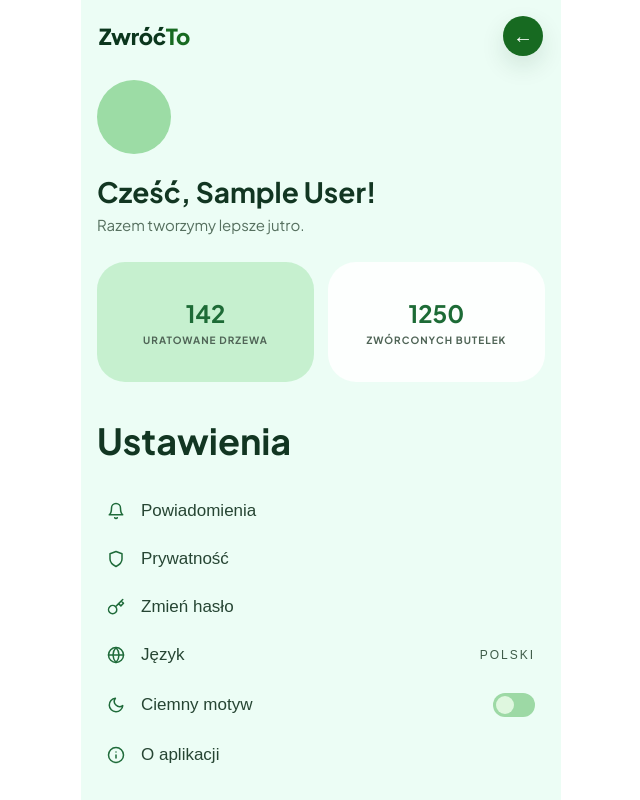
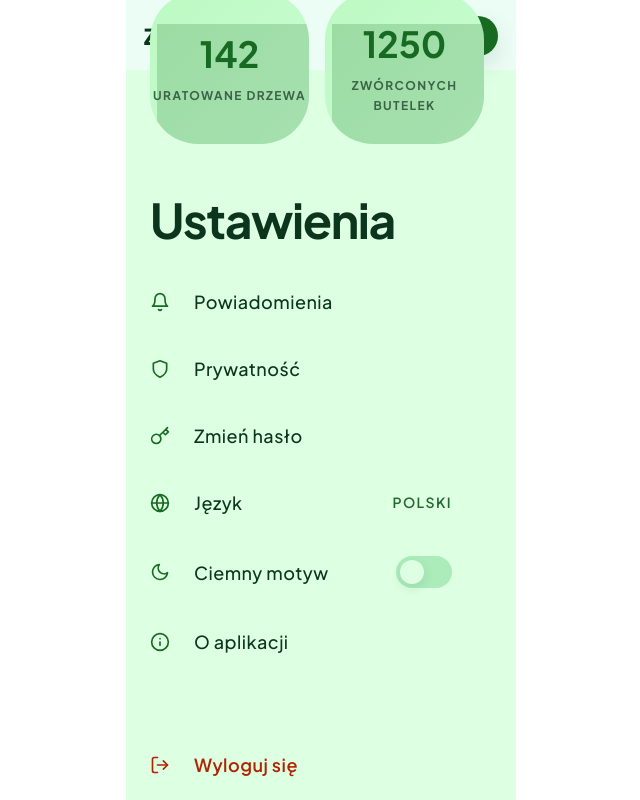
Before and after one commit to KezQu/ZwrocTo, a React (Create React App) app in the folder zwroc_to/: page /profile in a window 1280 px wide. Shown: the whole page, without its empty margins (319-959 px from the left). Built offline with nearby package versions, Linux system fonts and the light colour scheme; no server answers; sample sign-in values are in the browser's storage.

Commit message:
Dodanie części funkcjinalności aplikacji - Kacper Lubach

```diff
--- a/zwroc_to/src/pages/profile/profile.css
+++ b/zwroc_to/src/pages/profile/profile.css
@@ -1,238 +1,348 @@
+/* ============================================
+   PROFILE PAGE
+   ============================================ */
+
 .profile-page {
+  display: flex;
+  flex-direction: column;
+  align-items: flex-start;
+  padding: 0px 0px 128px;
   position: relative;
   width: 100%;
-  max-width: 480px;
+  max-width: 390px;
   margin: 0 auto;
-  height: 100vh;
-  height: 100dvh;
-  overflow: hidden;
-  background: var(--green-50);
-  padding-top: 56px;
-
-  color: #123622;
+  min-height: 100vh;
+  background: linear-gradient(0deg, #ddffe2, #ddffe2), #ffffff;
 }
 
-.profile-header {
-  height: 64px;
-  padding: 0 16px;
+/* ============================================
+   HEADER
+   ============================================ */
 
-  display: flex;
-  align-items: center;
-  justify-content: space-between;
-
-  background: rgba(255, 255, 255, 0.18);
-  border-bottom: 1px solid rgba(0, 0, 0, 0.05);
+.profile-page > :first-child {
+  flex: none;
+  order: 0;
+  align-self: stretch;
+  flex-grow: 0;
+  z-index: 1;
 }
 
-.profile-header h3 {
-  margin: 0;
-  font-size: 28px;
-  font-weight: 700;
-  color: #1f6b3a;
+/* ============================================
+   MAIN CONTENT
+   ============================================ */
+
+.profile-content {
+  display: flex;
+  flex-direction: column;
+  align-items: flex-start;
+  padding: 22px 24px;
+  gap: 48px;
+  width: 100%;
+  max-width: 896px;
+  flex: none;
+  order: 1;
+  align-self: stretch;
+  flex-grow: 0;
 }
 
-.profile-button {
-  width: 38px;
-  height: 38px;
-
-  border: none;
-  border-radius: 50%;
-
-  background: #8fd196;
-  color: #1f6b3a;
-
-  display: flex;
-  align-items: center;
-  justify-content: center;
-
-  cursor: pointer;
-}
-
-.profile-button svg {
-  font-size: 20px;
-}
-
-.profile-content {
-  padding: 24px 16px 40px;
-}
+/* ============================================
+   USER INFO SECTION
+   ============================================ */
 
 .user-info {
-  margin-bottom: 36px;
+  display: flex;
+  flex-direction: column;
+  align-items: flex-start;
+  padding: 0;
+  gap: 24px;
+  width: 100%;
+  max-width: 334px;
 }
 
 .user-avatar {
-  width: 74px;
-  height: 74px;
-  border-radius: 50%;
-
-  background: #9cdca5;
-
-  margin-bottom: 20px;
+  display: flex;
+  flex-direction: row;
+  justify-content: center;
+  align-items: center;
+  width: 128px;
+  height: 128px;
+  background: #acecbb;
+  border-radius: 9999px;
 }
 
 .user-info h1 {
+  font-family: 'Plus Jakarta Sans';
+  font-size: 36px;
+  font-weight: 800;
+  line-height: 40px;
+  letter-spacing: -0.9px;
+  color: #0b361d;
   margin: 0;
-  font-size: 28px;
-  font-weight: 700;
 }
 
-.subtitle {
-  margin-top: 6px;
-  color: #56705f;
-  font-size: 15px;
+.user-info .subtitle {
+  font-family: 'Plus Jakarta Sans';
+  font-size: 18px;
+  font-weight: 400;
+  line-height: 28px;
+  color: rgba(11, 54, 29, 0.7);
+  margin: 0;
 }
 
 .stats-container {
   display: flex;
-  gap: 14px;
-  margin-top: 28px;
+  flex-direction: row;
+  justify-content: space-between;
+  align-items: flex-end;
+  padding: 0;
+  gap: 16px;
+  width: 100%;
+  height: auto;
+  position: relative;
 }
 
 .stat-card {
-  flex: 1;
-  height: 120px;
-
-  border-radius: 28px;
-
   display: flex;
   flex-direction: column;
   justify-content: center;
   align-items: center;
+  padding: 0;
+  flex: 1;
+  height: 152px;
+  background: #cafdd4;
+  border-radius: 48px;
+  position: relative;
+  overflow: hidden;
 }
 
-.trees {
-  background: rgba(140, 220, 150, 0.4);
+.stat-card::before {
+  content: '';
+  position: absolute;
+  left: 0;
+  right: 0;
+  top: 0;
+  bottom: 0;
+  background: linear-gradient(135deg, rgba(157, 241, 151, 0.3) 0%, rgba(157, 241, 151, 0) 100%);
+  z-index: 0;
 }
 
-.bottles {
-  background: rgba(255, 255, 255, 0.9);
+.stat-card::after {
+  content: '';
+  position: absolute;
+  width: 192px;
+  height: 160px;
+  right: -40px;
+  bottom: -40px;
+  background: #176a21;
+  opacity: 0.2;
+  z-index: 0;
 }
 
 .stat-value {
-  font-size: 24px;
+  font-family: 'Plus Jakarta Sans';
+  font-size: 36px;
   font-weight: 700;
-  color: #1d6b36;
+  line-height: 48px;
+  text-align: center;
+  color: #176a21;
+  margin: 0;
+  position: relative;
+  z-index: 2;
 }
 
 .stat-label {
-  margin-top: 6px;
+  font-family: 'Plus Jakarta Sans';
+  font-size: 12px;
+  font-weight: 700;
+  line-height: 20px;
+  text-align: center;
+  letter-spacing: 1.4px;
+  text-transform: uppercase;
+  color: #3b6447;
+  margin: 8px 0 0 0;
+  position: relative;
+  z-index: 2;
+}
 
-  font-size: 10px;
-  font-weight: 700;
+/* ============================================
+   SETTINGS SECTION
+   ============================================ */
 
-  text-align: center;
-  letter-spacing: 1px;
-
-  color: #4f6456;
+.settings {
+  display: flex;
+  flex-direction: column;
+  align-items: flex-start;
+  padding: 0;
+  gap: 40px;
+  width: 100%;
+  max-width: 334px;
 }
 
 .settings h2 {
-  margin: 10px 0 24px;
-  font-size: 36px;
+  font-family: 'Plus Jakarta Sans';
+  font-size: 48px;
   font-weight: 700;
+  line-height: 56px;
+  letter-spacing: -1.4px;
+  color: #0b361d;
+  margin: 0;
 }
 
 .setting-item {
+  display: flex;
+  flex-direction: row;
+  justify-content: space-between;
+  align-items: center;
+  padding: 0;
   width: 100%;
-  padding: 14px 10px;
-
-  display: flex;
-  align-items: center;
-  justify-content: space-between;
-
-  background: transparent;
+  max-width: 302px;
+  background: none;
   border: none;
-  border-radius: 16px;
-
   cursor: pointer;
-  transition: background 0.15s;
+  transition: all 0.2s ease;
 }
 
 .setting-item:hover {
-  background: rgba(100, 190, 120, 0.15);
-}
-
-.setting-item:active {
-  background: rgba(100, 190, 120, 0.3);
+  opacity: 0.7;
 }
 
 .setting-left {
   display: flex;
+  flex-direction: row;
   align-items: center;
-  gap: 16px;
+  gap: 24px;
+  flex: 1;
 }
 
 .setting-left svg {
-  font-size: 18px;
-  color: #1f6b3a;
+  width: 20px;
+  height: 20px;
+  color: #176a21;
+  flex-shrink: 0;
 }
 
 .setting-left span {
-  font-size: 17px;
-  color: #264533;
+  font-family: 'Plus Jakarta Sans';
+  font-size: 18px;
+  font-weight: 500;
+  line-height: 27px;
+  letter-spacing: 0.45px;
+  color: #0b361d;
 }
 
 .setting-value {
-  font-size: 12px;
-  letter-spacing: 2px;
-  color: #3f5c49;
+  font-family: 'Plus Jakarta Sans';
+  font-size: 14px;
+  font-weight: 600;
+  line-height: 21px;
+  letter-spacing: 1.4px;
+  text-transform: uppercase;
+  color: #246830;
 }
 
+/* Toggle Switch */
+
 .toggle {
-  width: 42px;
+  display: flex;
+  flex-direction: row;
+  align-items: center;
+  padding: 4px;
+  width: 56px;
+  height: 32px;
+  background: #acecbb;
+  border-radius: 9999px;
+  transition: all 0.3s ease;
+}
+
+.toggle.on {
+  background: #176a21;
+}
+
+.toggle-circle {
+  width: 24px;
   height: 24px;
+  background: #ddffe2;
+  border-radius: 9999px;
+  box-shadow: 0px 4px 12px rgba(11, 54, 29, 0.1);
+  transition: all 0.3s ease;
+}
 
-  border-radius: 999px;
+.toggle.on .toggle-circle {
+  margin-left: auto;
+  background: #ffffff;
+}
 
-  background: #9dd9a5;
+/* ============================================
+   LOGOUT BUTTON
+   ============================================ */
 
-  position: relative;
-  transition: background 0.25s;
+.logout-link {
+  display: flex;
+  flex-direction: row;
+  align-items: center;
+  gap: 24px;
+  padding: 0;
+  width: 100%;
+  max-width: 302px;
+  height: 27px;
+  background: none;
+  border: none;
+  cursor: pointer;
+  margin-top: 48px;
+  transition: all 0.2s ease;
+}
+
+.logout-link:hover {
+  opacity: 0.7;
+}
+
+.logout-link svg {
+  width: 20px;
+  height: 20px;
+  color: #b02500;
   flex-shrink: 0;
 }
 
-.toggle.on {
-  background: #1f6b3a;
+.logout-link span {
+  font-family: 'Plus Jakarta Sans';
+  font-size: 18px;
+  font-weight: 600;
+  line-height: 27px;
+  letter-spacing: 0.45px;
+  color: #b02500;
 }
 
-.toggle-circle {
-  width: 18px;
-  height: 18px;
+/* ============================================
+   BOTTOM NAV
+   ============================================ */
 
-  border-radius: 50%;
-  background: #dff7df;
-
-  position: absolute;
-  left: 3px;
-  top: 3px;
-
-  transition: left 0.25s, background 0.25s;
+.profile-page > :last-child {
+  position: fixed;
+  bottom: 0;
+  left: 0;
+  right: 0;
+  z-index: 2;
+  max-width: 390px;
+  margin: 0 auto;
+  width: 100%;
 }
 
-.toggle.on .toggle-circle {
-  left: 21px;
-  background: #ffffff;
+/* ============================================
+   RESPONSIVE
+   ============================================ */
+
+@media (max-width: 640px) {
+  .profile-content {
+    padding: 16px 16px;
+    gap: 32px;
+  }
+
+  .settings {
+    padding: 0;
+  }
+
+  .settings h2 {
+    font-size: 36px;
+    line-height: 44px;
+  }
 }
-
-.logout-link {
-  margin-top: 80px;
-
-  display: inline-flex;
-  align-items: center;
-  gap: 10px;
-
-  text-decoration: none;
-  background: none;
-  border: none;
-  padding: 0;
-  cursor: pointer;
-
-  color: #e34a30;
-  font-weight: 600;
-  font-size: inherit;
-  font-family: inherit;
-}
-
-.logout-link svg {
-  font-size: 18px;
-}
```
